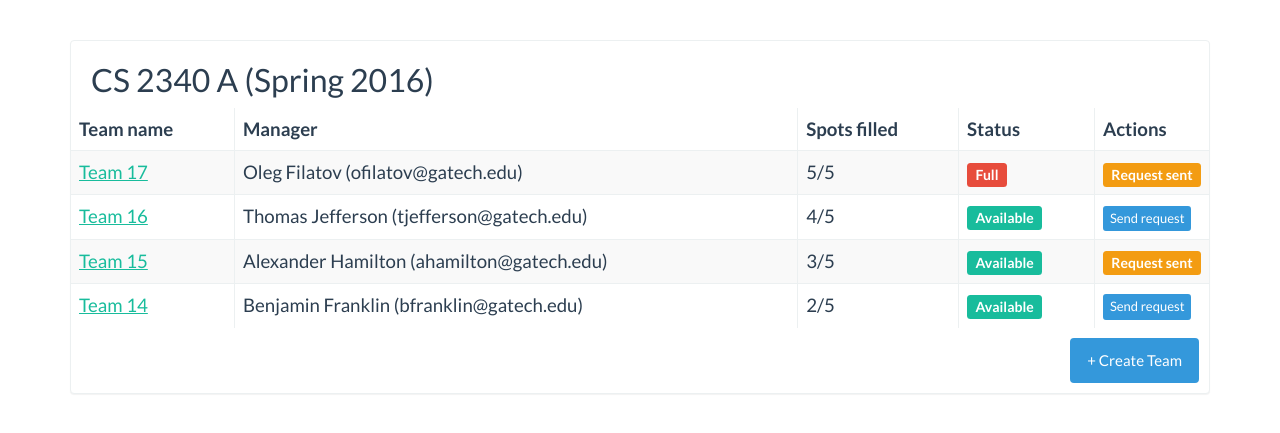
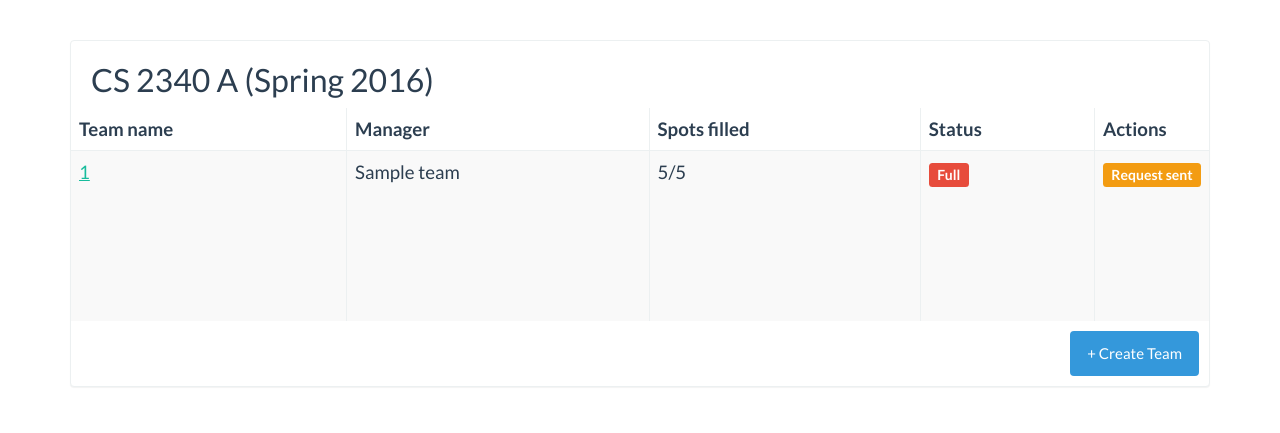
Before and after one commit to ckjoon/teambuilding, a Flask app: template teambuildingapp/templates/student_home.html in a window 1280 px wide. Shown: the part 60-493 px from the top of the page. Run offline with Flask 2, Linux system fonts and the light colour scheme; the template is opened without the code that fills it: most values are stand-ins (such as "Sample title", 1, 10 or a date in 2020); some libraries are stand-ins or nearby versions.

Commit message:
added team page

```diff
--- a/teambuildingapp/db_util.py
+++ b/teambuildingapp/db_util.py
@@ -45,7 +45,7 @@ def get_all_teams_in_class(class_id):
     conn = psycopg2.connect(**db)
     cur = conn.cursor()
 
-    cmd = 'SELECT * FROM teams WHERE class_id = %s GROUP BY team_id'
+    cmd = 'SELECT team_name, gt_username FROM teams WHERE class_id = %s AND is_captain = True;'
     data = (class_id,)
 
     cur.execute(cmd,data)
--- a/teambuildingapp/templates/student_home.html
+++ b/teambuildingapp/templates/student_home.html
@@ -38,7 +38,7 @@
                     </li>
                     <li><a href="/team_manager_panel">My team</a></li>
                     <li><a href="#profile" data-toggle="modal">Profile</a></li>
-                    <li><a href="signin.html">Sign out</a></li>
+                    <li><a href="/">Sign out</a></li>
                 </ul>
             </div>
             <!--/.nav-collapse -->
@@ -62,39 +62,15 @@
                         </tr>
                     </thead>
                     <tbody>
+                        {% for team in teams %}
                         <tr>
-                            <td class=""><a href="#team" data-toggle="modal">Team 17</a></td>
-                            <td class="">Oleg Filatov (ofilatov@gatech.edu)</td>
+                            <td class=""><a href="#team" data-toggle="modal">{{team[0]}}</a></td>
+                            <td class="">{{team[1]}}</td>
                             <td class="">5/5</td>
                             <td><span class="label label-danger">Full</span></td>
                             <td><span class="label label-warning btn-xs">Request sent</span></td>
                         </tr>
-                        <tr>
-                            <td class=""><a href="#">Team 16</a></td>
-                            <td class="">Thomas Jefferson (tjefferson@gatech.edu)</td>
-                            <td class="">4/5</td>
-                            <td><span class="label label-success">Available</span></td>
-                            <td>
-                                <button type="button" id="send" class="btn btn-info btn-xs" onclick="pressRequest()">Send request</button>
-                            </td>
-                        </tr>
-                        <tr>
-                            <td class=""><a href="#">Team 15</a></td>
-                            <td class="">Alexander Hamilton (ahamilton@gatech.edu)</td>
-                            <td class="">3/5</td>
-                            <td><span class="label label-success">Available</span></td>
-                            <td><span class="label label-warning btn-xs">Request sent</span></td>
-                        </tr>
-                        <tr>
-                            <td class=""><a href="#">Team 14</a></td>
-                            <td class="">Benjamin Franklin (bfranklin@gatech.edu)</td>
-                            <td class="">2/5</td>
-                            <td><span class="label label-success">Available</span></td>
-                            <td>
-                                <button type="button" class="btn btn-info btn-xs">Send request</button>
-                            </td>
-                        </tr>
-
+                        {% endfor %}
                     </tbody>
                 </table>
 
--- a/teambuildingapp/views.py
+++ b/teambuildingapp/views.py
@@ -28,10 +28,11 @@ def student_home():
     print(username)
     student_comment = get_user_comment(username)
     student_enrolled_classes = get_student_enrolled_classnames(username)
-    teams = get_all_teams_in_class(class_id)
+    all_teams = get_all_teams_in_class(class_id)
     print(student_comment)
     print(student_enrolled_classes)
-    resp = make_response(render_template('student_home.html',comment = student_comment, classes = student_enrolled_classes));
+    print(all_teams)
+    resp = make_response(render_template('student_home.html',comment = student_comment, classes = student_enrolled_classes, teams = all_teams));
     # resp.set_cookie('firsttime', '', expires=0)
     return resp
 
```
